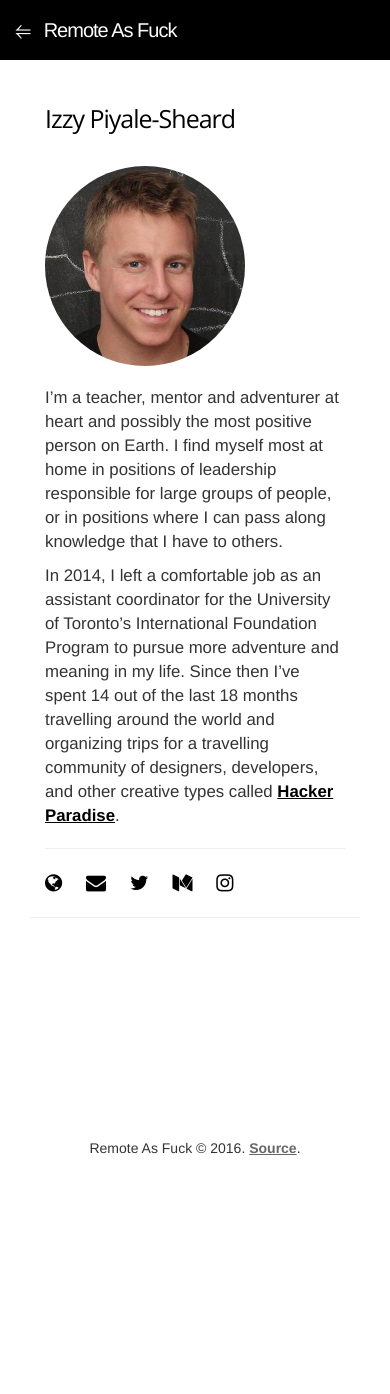
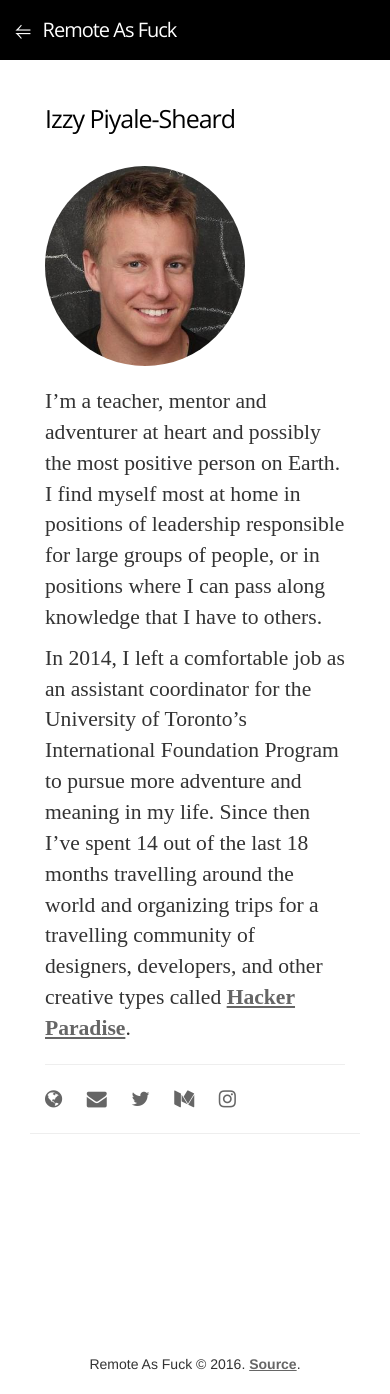
Before and after one commit to RichardLitt/nomad-as-fuck, a Jekyll site: the page built from _authors/izzy.md, in a window 390 px wide. Built offline with Jekyll 4.4.1, drawn with Linux system fonts in a browser that asks for light colours; nearby versions of some CDN libraries; some web fonts are replaced; comment, search, counter and statistics services are not loaded; before the commit the page ends 1178 px from its top, so only the background shows below that.

Commit message:
General restructuring

```diff
--- a/_sass/_custom.scss
+++ b/_sass/_custom.scss
@@ -1,3 +1,5 @@
+$white: #FFF;
+
 /* Override some defaults */
 html,
 body {
@@ -36,7 +38,7 @@ img.post-image {
     padding-bottom: 1px;
     text-decoration: none;
     &:hover {
-      color: #666;
+      color: red;
       text-decoration: none;
     }
   }
@@ -61,7 +63,7 @@ img.post-image {
 }
 
 .brand {
-  font-family: Helvetica;
+  font-family: 'Open Sans', sans-serif;
   font-style: normal;
   font-size: 20px;
   font-weight: 100;
@@ -209,10 +211,13 @@ a {
 }
 
 #author-page {
+  font-family: 'Gentium Basic', serif;
+  font-size: 18px;
   .project-image {
     max-width: 100%;
     border-radius: 50%;
   }
+
   h4 {
     margin-top: 0;
   }
@@ -220,68 +225,13 @@ a {
     font-size: 18px;
     font-weight: 200;
   }
-}
-
-a.author-link {
-  color: #666;
-  font-size: 18px;
-  font-weight: 400;
-  text-decoration: underline;
-  font-family: 'Gentium Basic', serif;
-  &:hover {
-    color: red;
-  }
-}
-
-@media (max-width: 767px) {
-  .wrapper {
-    margin-left: 0px;
-    padding-left: 0px;
-    padding-right: 0px;
-  }
-  .brand {
-    text-align: center;
-  }
-  #title {
-    width: 200px;
-    text-align: center;
-    margin: 50px auto;
-    padding: 10px 0px;
-
-  }
-  .title {
-    margin: 50px 0px;
-    text-align: center;
-  }
-  .text-box {
-    h4 {
-      text-align: center;
-      padding-top: 20px;
-    }
-    p {
-      padding-top: 10px;
-    }
-  }
-  #author-page {
-    h1 {
-      text-align: center;
-      margin-top: 20px;
-    }
-    p {
-      font-size: 1.2em;
-    }
-    .project-image {
-      max-width: 200px;
-      margin: 20px auto;
+  a {
+    color: #666;
+    &:hover {
+      color: red
     }
   }
 }
-
-.project-page-title {
-  margin-left: 30px;
-}
-
-$white: #FFF;
 
 .social-media {
   margin: 3% 0;
@@ -290,8 +240,9 @@ $white: #FFF;
   padding: 0 20px 0 0;
   color: #000;
   font-size: 20px;
-  &:hover, &:visited {
+  &:hover {
     text-decoration: none;
+    color: red;
   }
 }
 
```
